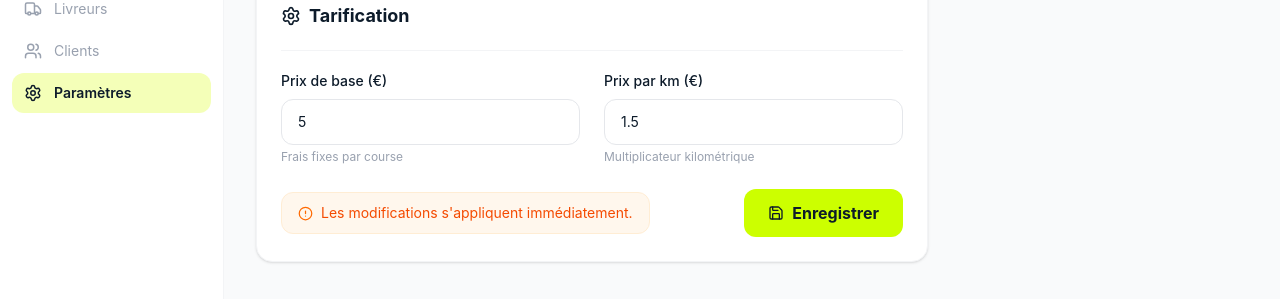
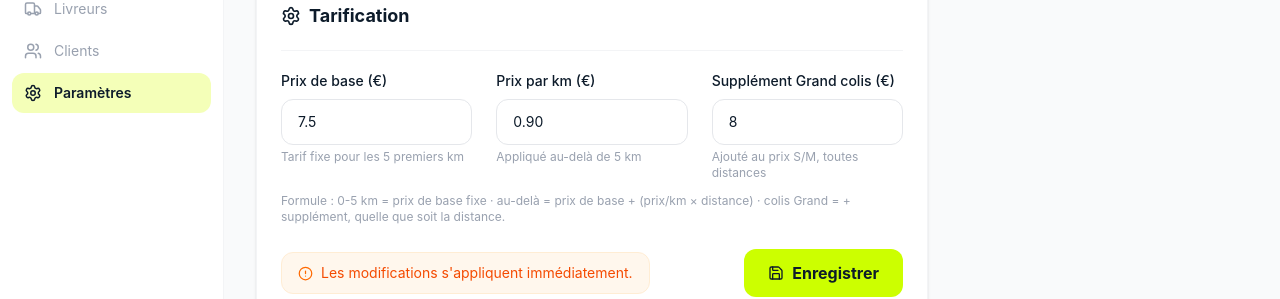
Before and after one commit to hopli2026/GAAW_Admin, a React (Vite) app: page /settings in a window 1280 px wide. Shown: the part 184-483 px from the top of the page. Built offline with nearby package versions, Linux system fonts and the light colour scheme; no server answers; sample sign-in values are in the browser's storage.

Commit message:
ajout prix et correction parametrage

```diff
--- a/src/api/admin.ts
+++ b/src/api/admin.ts
@@ -47,6 +47,6 @@ export const adminApi = {
   markAllAdminNotificationsRead: () => api.patch('/admin/notifications/read-all'),
 
   getSettings: () => api.get<PricingConfig>('/admin/settings'),
-  updateSettings: (basePrice: number, pricePerKm: number) =>
-    api.put<PricingConfig>('/admin/settings', { basePrice, pricePerKm }),
+  updateSettings: (basePrice: number, pricePerKm: number, largePackageSurcharge: number) =>
+    api.put<PricingConfig>('/admin/settings', { basePrice, pricePerKm, largePackageSurcharge }),
 }
--- a/src/pages/ParametresPage.tsx
+++ b/src/pages/ParametresPage.tsx
@@ -7,19 +7,21 @@ export default function ParametresPage() {
   const queryClient = useQueryClient()
   const { data: config } = useQuery({ queryKey: ['settings'], queryFn: () => adminApi.getSettings().then(r => r.data) })
 
-  const [basePrice, setBasePrice] = useState('5')
-  const [pricePerKm, setPricePerKm] = useState('1.5')
+  const [basePrice, setBasePrice] = useState('7.5')
+  const [pricePerKm, setPricePerKm] = useState('0.90')
+  const [largePackageSurcharge, setLargePackageSurcharge] = useState('8')
   const [saved, setSaved] = useState(false)
 
   useEffect(() => {
     if (config) {
       setBasePrice(String(config.basePrice))
       setPricePerKm(String(config.pricePerKm))
+      setLargePackageSurcharge(String(config.largePackageSurcharge))
     }
   }, [config])
 
   const mutation = useMutation({
-    mutationFn: () => adminApi.updateSettings(Number(basePrice), Number(pricePerKm)),
+    mutationFn: () => adminApi.updateSettings(Number(basePrice), Number(pricePerKm), Number(largePackageSurcharge)),
     onSuccess: () => {
       queryClient.invalidateQueries({ queryKey: ['settings'] })
       setSaved(true)
@@ -43,7 +45,7 @@ export default function ParametresPage() {
         </div>
 
         <form onSubmit={handleSave}>
-          <div className="grid grid-cols-2 gap-6 mb-6">
+          <div className="grid grid-cols-3 gap-6 mb-3">
             <div>
               <label className="block text-sm font-medium text-[#0D1B2A] mb-2">Prix de base (€)</label>
               <input
@@ -51,7 +53,7 @@ export default function ParametresPage() {
                 onChange={(e) => setBasePrice(e.target.value)}
                 className="w-full border border-gray-200 rounded-xl px-4 py-3 text-sm text-[#0D1B2A] outline-none focus:ring-2 focus:ring-[#CCFF00] transition"
               />
-              <p className="text-xs text-gray-400 mt-1">Frais fixes par course</p>
+              <p className="text-xs text-gray-400 mt-1">Tarif fixe pour les 5 premiers km</p>
             </div>
             <div>
               <label className="block text-sm font-medium text-[#0D1B2A] mb-2">Prix par km (€)</label>
@@ -60,9 +62,22 @@ export default function ParametresPage() {
                 onChange={(e) => setPricePerKm(e.target.value)}
                 className="w-full border border-gray-200 rounded-xl px-4 py-3 text-sm text-[#0D1B2A] outline-none focus:ring-2 focus:ring-[#CCFF00] transition"
               />
-              <p className="text-xs text-gray-400 mt-1">Multiplicateur kilométrique</p>
+              <p className="text-xs text-gray-400 mt-1">Appliqué au-delà de 5 km</p>
+            </div>
+            <div>
+              <label className="block text-sm font-medium text-[#0D1B2A] mb-2">Supplément Grand colis (€)</label>
+              <input
+                type="number" step="0.01" value={largePackageSurcharge}
+                onChange={(e) => setLargePackageSurcharge(e.target.value)}
+                className="w-full border border-gray-200 rounded-xl px-4 py-3 text-sm text-[#0D1B2A] outline-none focus:ring-2 focus:ring-[#CCFF00] transition"
+              />
+              <p className="text-xs text-gray-400 mt-1">Ajouté au prix S/M, toutes distances</p>
             </div>
           </div>
+
+          <p className="text-xs text-gray-400 mb-6">
+            Formule : 0-5 km = prix de base fixe · au-delà = prix de base + (prix/km × distance) · colis Grand = + supplément, quelle que soit la distance.
+          </p>
 
           <div className="flex items-center justify-between">
             <div className="flex items-center gap-2 bg-orange-50 border border-orange-100 rounded-xl px-4 py-2.5">
--- a/src/types/index.ts
+++ b/src/types/index.ts
@@ -66,6 +66,7 @@ export interface PricingConfig {
   id: number
   basePrice: number
   pricePerKm: number
+  largePackageSurcharge: number
 }
 
 export interface AuthUser {
```
